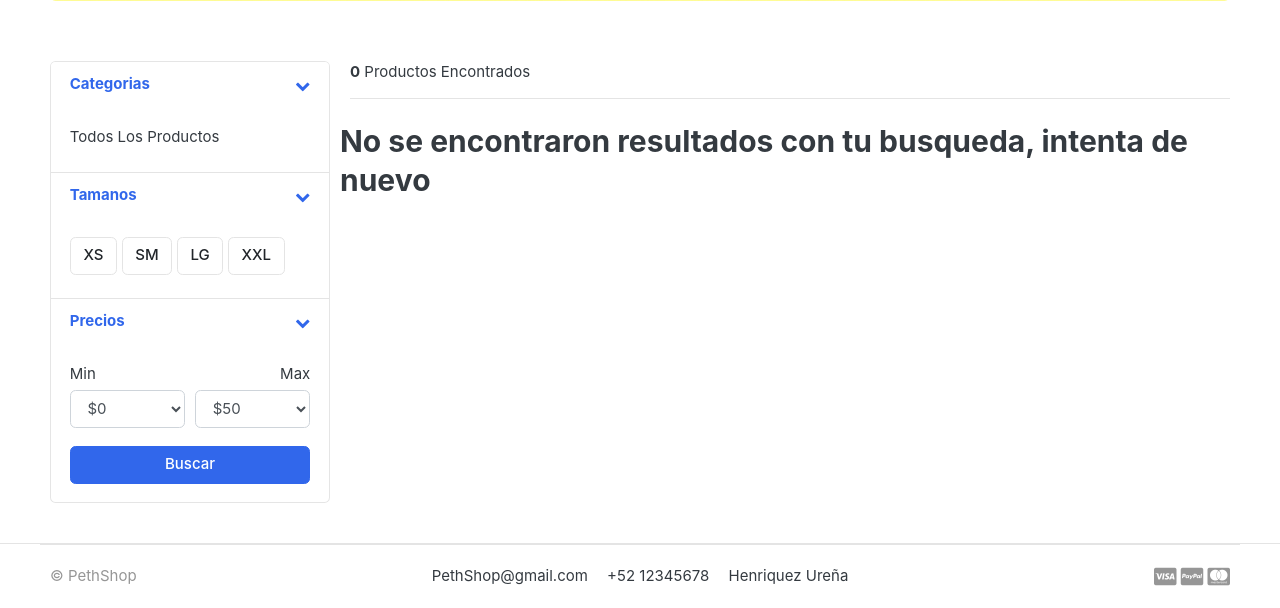
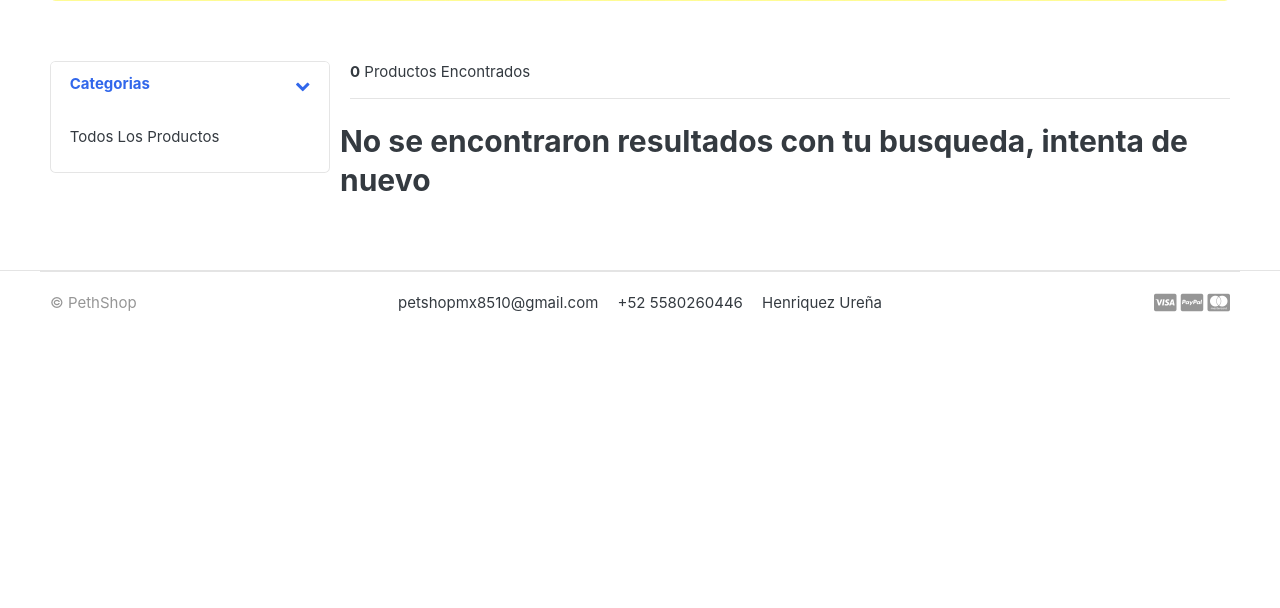
Before and after one commit to JosueGerardoGarcia/ecommerce-django, a Django app: page /store/ in a window 1280 px wide. Shown: the part 365-973 px from the top of the page. After the commit the page ends 677 px from the top, so only its background shows below. Run offline with Django 4.2, Linux system fonts and the light colour scheme; data that the repository does not hold is empty; some libraries are stand-ins or nearby versions; some web fonts are replaced.

Commit message:
Proyecto final

```diff
--- a/ecommerce/settings.py
+++ b/ecommerce/settings.py
@@ -13,6 +13,7 @@ https://docs.djangoproject.com/en/4.0/ref/settings/
 from pathlib import Path
 from decouple import config
 
+
 # Build paths inside the project like this: BASE_DIR / 'subdir'.
 BASE_DIR = Path(__file__).resolve().parent.parent
 
@@ -26,7 +27,7 @@ SECRET_KEY = config('SECRET_KEY')
 # SECURITY WARNING: don't run with debug turned on in production!
 DEBUG = config('DEBUG', cast=bool, default=True)
 
-ALLOWED_HOSTS = ['eb-django-app-dev.elasticbeanstalk.com']
+ALLOWED_HOSTS = []
 
 
 # Application definition
@@ -90,12 +91,14 @@ AUTH_USER_MODEL = 'accounts.Account'
 # Database
 # https://docs.djangoproject.com/en/4.0/ref/settings/#databases
 
+
 DATABASES = {
     'default': {
         'ENGINE': 'django.db.backends.sqlite3',
         'NAME': BASE_DIR / 'db.sqlite3',
     }
 }
+
 
 
 # Password validation
--- a/templates/includes/footer.html
+++ b/templates/includes/footer.html
@@ -6,8 +6,8 @@
 				<p class="text-muted"> &copy PethShop </p>
 			</div>
 			<div class="col-md-8 text-md-center">
-				<span  class="px-2">PethShop@gmail.com</span>
-				<span  class="px-2">+52 12345678</span>
+				<span  class="px-2">petshopmx8510@gmail.com</span>
+				<span  class="px-2">+52 5580260446</span>
 				<span  class="px-2">Henriquez Ureña</span>
 			</div>
 			<div class="col-md-2 text-md-right text-muted">
--- a/templates/store/store.html
+++ b/templates/store/store.html
@@ -43,79 +43,7 @@
 	              </div> <!-- card-body.// -->
 	            </div>
 	          </article> <!-- filter-group  .// -->
-	          <article class="filter-group">
-	            <header class="card-header">
-	              <a href="#" data-toggle="collapse" data-target="#collapse_4" aria-expanded="true" class="">
-	                <i class="icon-control fa fa-chevron-down"></i>
-	                <h6 class="title">Tamanos </h6>
-	              </a>
-	            </header>
-	            <div class="filter-content collapse show" id="collapse_4" style="">
-	              <div class="card-body">
-	                <label class="checkbox-btn">
-	                  <input type="checkbox">
-	                  <span class="btn btn-light"> XS </span>
-	                </label>
 
-	                <label class="checkbox-btn">
-	                  <input type="checkbox">
-	                  <span class="btn btn-light"> SM </span>
-	                </label>
-
-	                <label class="checkbox-btn">
-	                  <input type="checkbox">
-	                  <span class="btn btn-light"> LG </span>
-	                </label>
-
-	                <label class="checkbox-btn">
-	                  <input type="checkbox">
-	                  <span class="btn btn-light"> XXL </span>
-	                </label>
-	              </div><!-- card-body.// -->
-	            </div>
-	          </article> <!-- filter-group .// -->
-
-	          <article class="filter-group">
-	            <header class="card-header">
-	              <a href="#" data-toggle="collapse" data-target="#collapse_3" aria-expanded="true" class="">
-	                <i class="icon-control fa fa-chevron-down"></i>
-	                <h6 class="title">Precios </h6>
-	              </a>
-	            </header>
-	            <div class="filter-content collapse show" id="collapse_3" style="">
-	              <div class="card-body">
-
-	                <div class="form-row">
-	                  <div class="form-group col-md-6">
-	                    <label>Min</label>
-	                    <!-- <input class="form-control" placeholder="$0" type="number"> -->
-	                    <select class="mr-2 form-control">
-	                      <option value="0">$0</option>
-	                      <option value="50">$50</option>
-	                      <option value="100">$100</option>
-	                      <option value="150">$150</option>
-	                      <option value="200">$200</option>
-	                      <option value="500">$500</option>
-	                      <option value="1000">$1000</option>
-	                    </select>
-	                  </div>
-	                  <div class="form-group text-right col-md-6">
-	                    <label>Max</label>
-	                    <select class="mr-2 form-control">
-	                      <option value="50">$50</option>
-	                      <option value="100">$100</option>
-	                      <option value="150">$150</option>
-	                      <option value="200">$200</option>
-	                      <option value="500">$500</option>
-	                      <option value="1000">$1000</option>
-	                      <option value="2000">$2000+</option>
-	                    </select>
-	                  </div>
-	                </div> <!-- form-row.// -->
-	                <button class="btn btn-block btn-primary">Buscar</button>
-	              </div><!-- card-body.// -->
-	            </div>
-	          </article> <!-- filter-group .// -->
 
 	        </div> <!-- card.// -->
 
```
